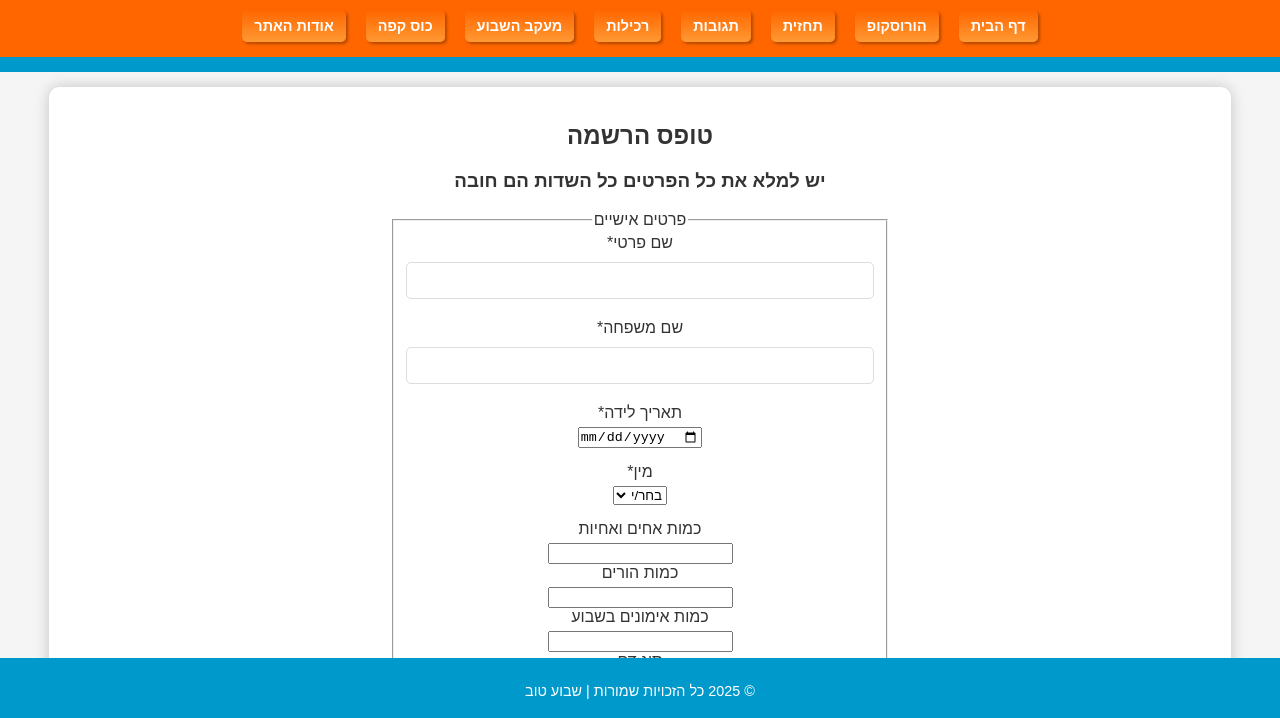
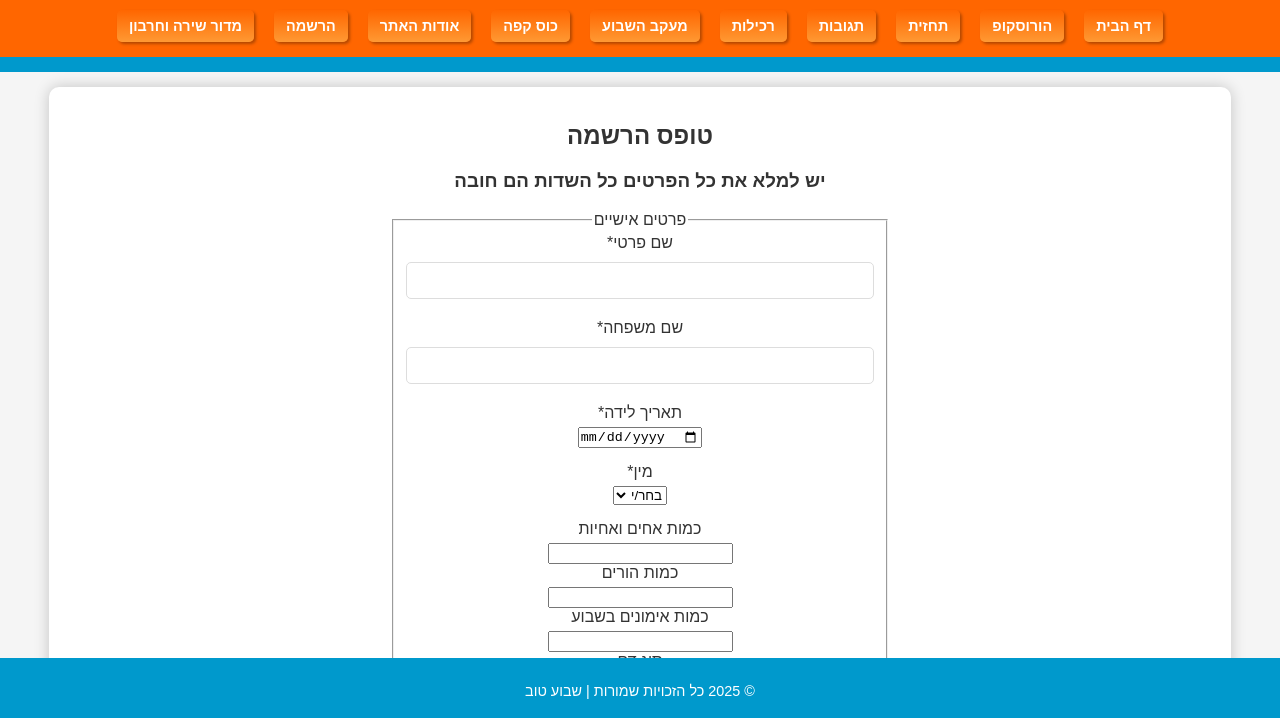
Before and after one commit to liorbraun/goodweek, a plain HTML site: page register.html in a window 1280 px wide. Shown: the part 77-795 px from the top of the page. Drawn offline with Linux system fonts and the light colour scheme.

Commit message:
Update register.html

```diff
--- a/register.html
+++ b/register.html
@@ -18,7 +18,9 @@
                 <li><a href="gossip.html">רכילות</a></li>
                 <li><a href="tracking.html">מעקב השבוע</a></li>
                 <li><a href="buymeacoffee.html">כוס קפה</a></li>
-                <li><a href="about.html">אודות האתר</a></li>
+                <li><a href="about.html">אודות האתר </a></li>
+                <li><a href="register.html">הרשמה</a></li>
+                <li><a href="sing.html">מדור שירה וחרבון</a></li>
             </ul>
         </nav>
     </header>
```
